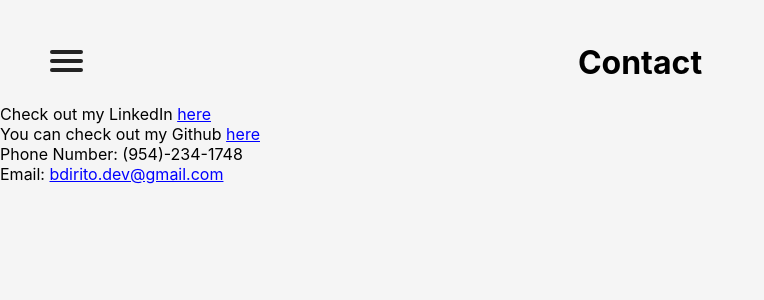
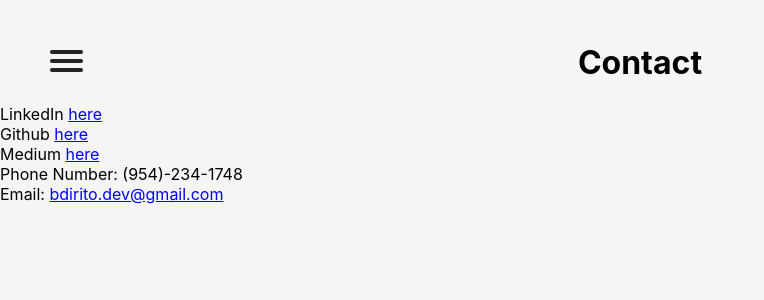
Before and after one commit to Bcdirito/github.bcdirito.io, a React (Create React App) app: page /contact in a window 1280 px wide. Shown: the top 300 px of the page, without its empty margins (0-764 px from the left). Built offline with nearby package versions, Linux system fonts and the light colour scheme.

Commit message:
adding framework to project cards/about me

```diff
--- a/src/components/About.js
+++ b/src/components/About.js
@@ -6,7 +6,9 @@ export default class About extends Component {
       <div>
         <h1>About Me</h1>
         <div className="aboutContent">
-          This is the About Me Section
+          <p>First paragraph about growing up through college</p>
+          <p>Second paragraph about transition</p>
+          <p>Third Paragraph about Flatiron/developer life</p>
         </div>
       </div>
     )
--- a/src/components/Contact.js
+++ b/src/components/Contact.js
@@ -14,9 +14,11 @@ export default class Contact extends Component {
     return (
       <div>
         <h1>Contact</h1>
-         Check out my LinkedIn <a href="https://www.linkedin.com/in/brian-dirito-7a7174145/" target="_blank" rel="noopener noreferrer">here</a>
+          LinkedIn <a href="https://www.linkedin.com/in/brian-dirito-7a7174145/" target="_blank" rel="noopener noreferrer">here</a>
           <br/>
-         You can check out my Github <a href="https://github.com/Bcdirito" target="_blank" rel="noopener noreferrer">here</a>
+          Github <a href="https://github.com/Bcdirito" target="_blank" rel="noopener noreferrer">here</a>
+          <br/>
+          Medium <a href="https://medium.com/@bdirito91" target="_blank" rel="noopener noreferrer">here</a>
           <br/>
           Phone Number: (954)-234-1748
           <br/>
--- a/src/components/ProjectCard.js
+++ b/src/components/ProjectCard.js
@@ -4,7 +4,11 @@ export default class ProjectCard extends Component {
   render() {
     return (
       <div>
-
+        Project cards will have a video demo image.
+        Above the image is the title of the project
+        When you hover over them, the name appears.
+        Clicking on it will make it modal and open a video player
+        Underneath will be a one sentence description
       </div>
     )
   }
--- a/src/components/ProjectContainer.js
+++ b/src/components/ProjectContainer.js
@@ -4,9 +4,11 @@ export default class ProjectContainer extends Component {
   render() {
     return (
       <div>
-        <h1>Projects</h1>
+        <h1>Projects and Works</h1>
         <div className="projectContainer">
           This is where projects will go.
+          <br/>
+          Button for Projects. Button for Publishings
         </div>
       </div>
     )
```
Lines whose indentation alone changed are shown as unchanged.
